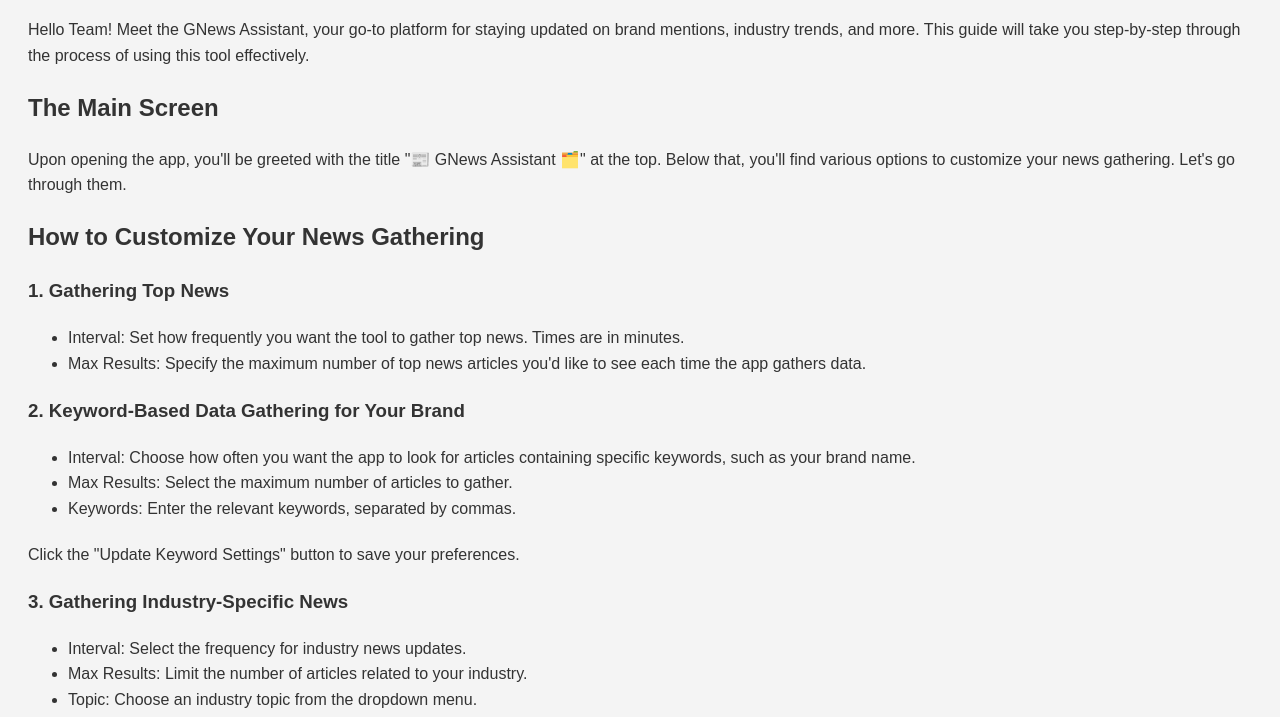
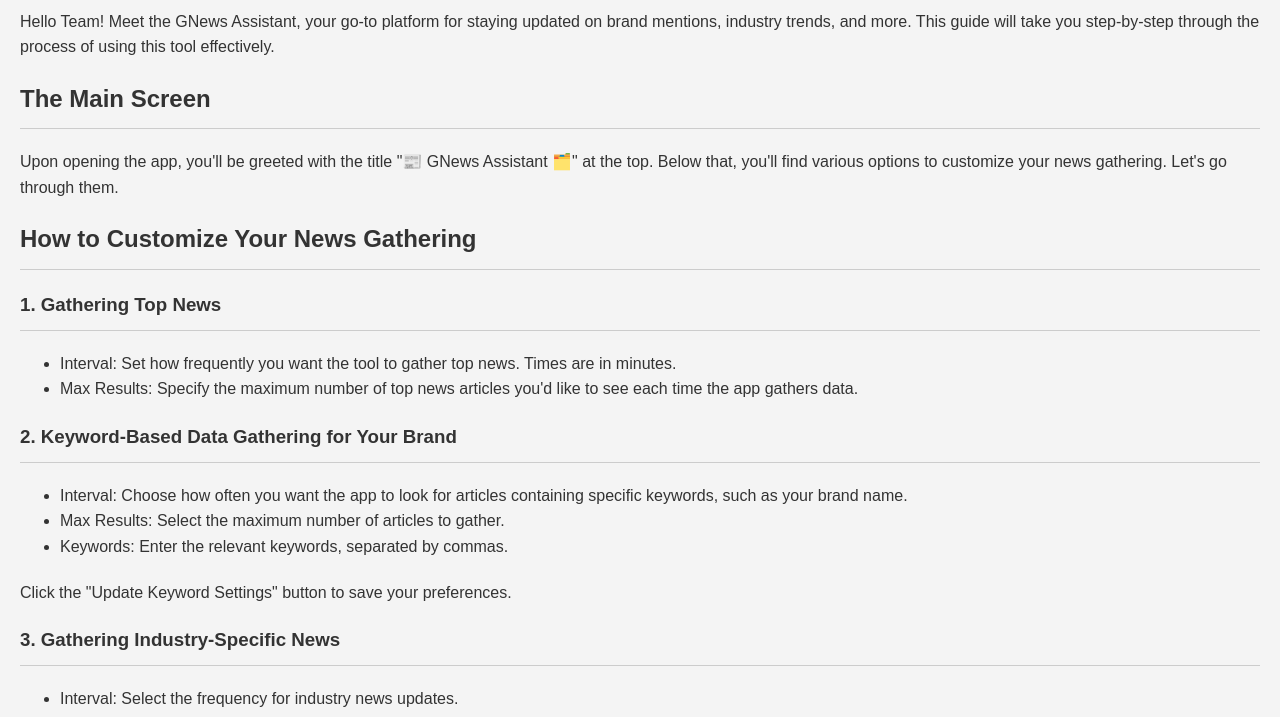
Before and after one commit to kyle-mirich/bible-bot-pages, a plain HTML site: page news-assistant-user-guide.html in a window 1280 px wide. Shown: the part 163-880 px from the top of the page. Drawn offline with Linux system fonts and the light colour scheme.

Commit message:
Update news-assistant-user-guide.html

```diff
--- a/news-assistant-user-guide.html
+++ b/news-assistant-user-guide.html
@@ -1,4 +1,3 @@
-
 <!DOCTYPE html>
 <html lang="en">
 <head>
@@ -6,15 +5,24 @@
     <meta name="viewport" content="width=device-width, initial-scale=1.0">
     <title>GNews Assistant: A User-Friendly Guide for PR Professionals</title>
     <style>
-        /* Add some modern CSS styling */
+        /* Reset some default browser styles */
+        body, h1, h2, h3, ul, p {
+            margin: 0;
+            padding: 0;
+        }
+        /* Add a background color and some padding around the whole page */
         body {
+            background-color: #f4f4f4;
+            color: #333;
             font-family: Arial, sans-serif;
+            padding: 20px;
             line-height: 1.6;
-            padding: 20px;
-            background: #f4f4f4;
-            color: #333;
         }
+        /* Add some typographic styles */
         h1, h2, h3 {
+            padding-bottom: 10px;
+            margin-bottom: 20px;
+            border-bottom: 1px solid #ccc;
             color: #333;
         }
         p {
@@ -22,16 +30,21 @@
         }
         ul {
             margin-bottom: 20px;
+            padding-left: 40px;
         }
         a {
             color: #007BFF;
             text-decoration: none;
         }
-        /* Larger text for mobile readability */
+        /* Responsive typography */
         @media screen and (max-width: 600px) {
             body {
                 font-size: 18px;
             }
+        }
+        /* Additional styling for better spacing and readability */
+        .section {
+            margin-bottom: 30px;
         }
     </style>
 </head>
```
